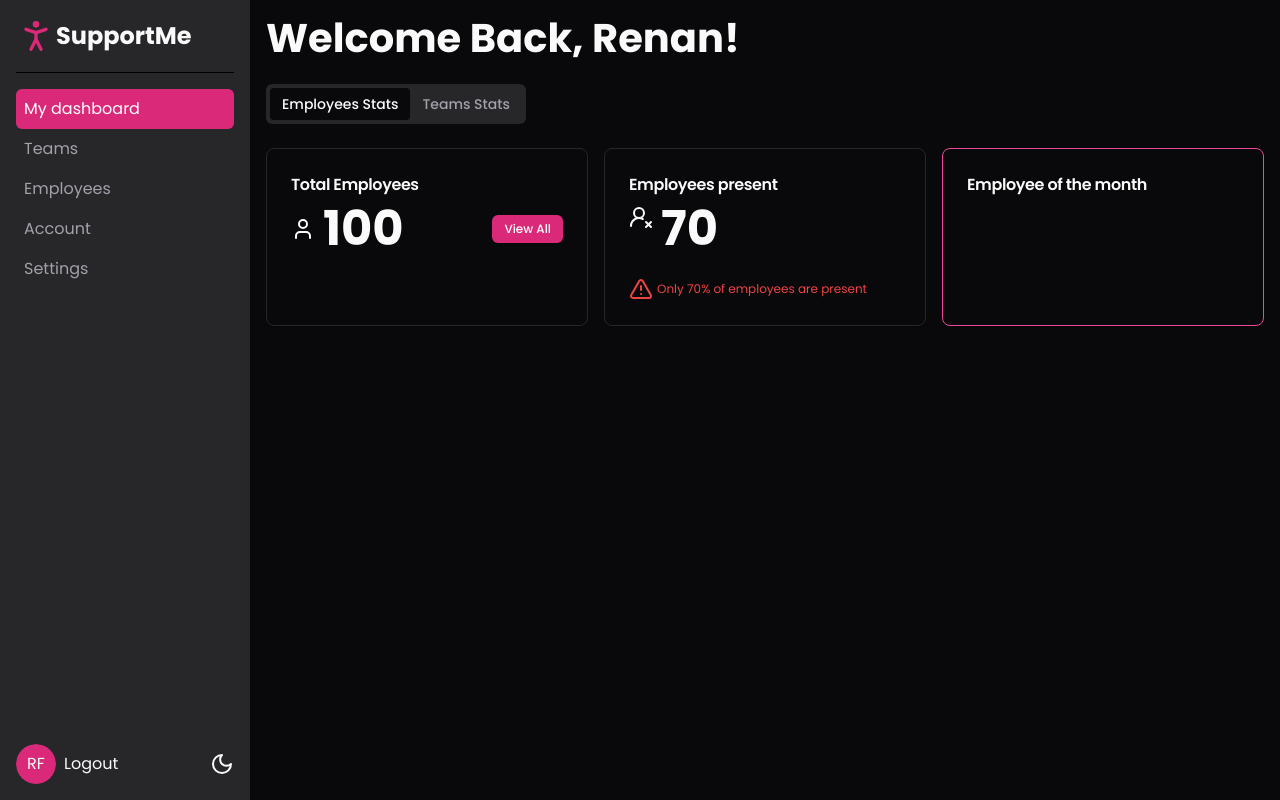
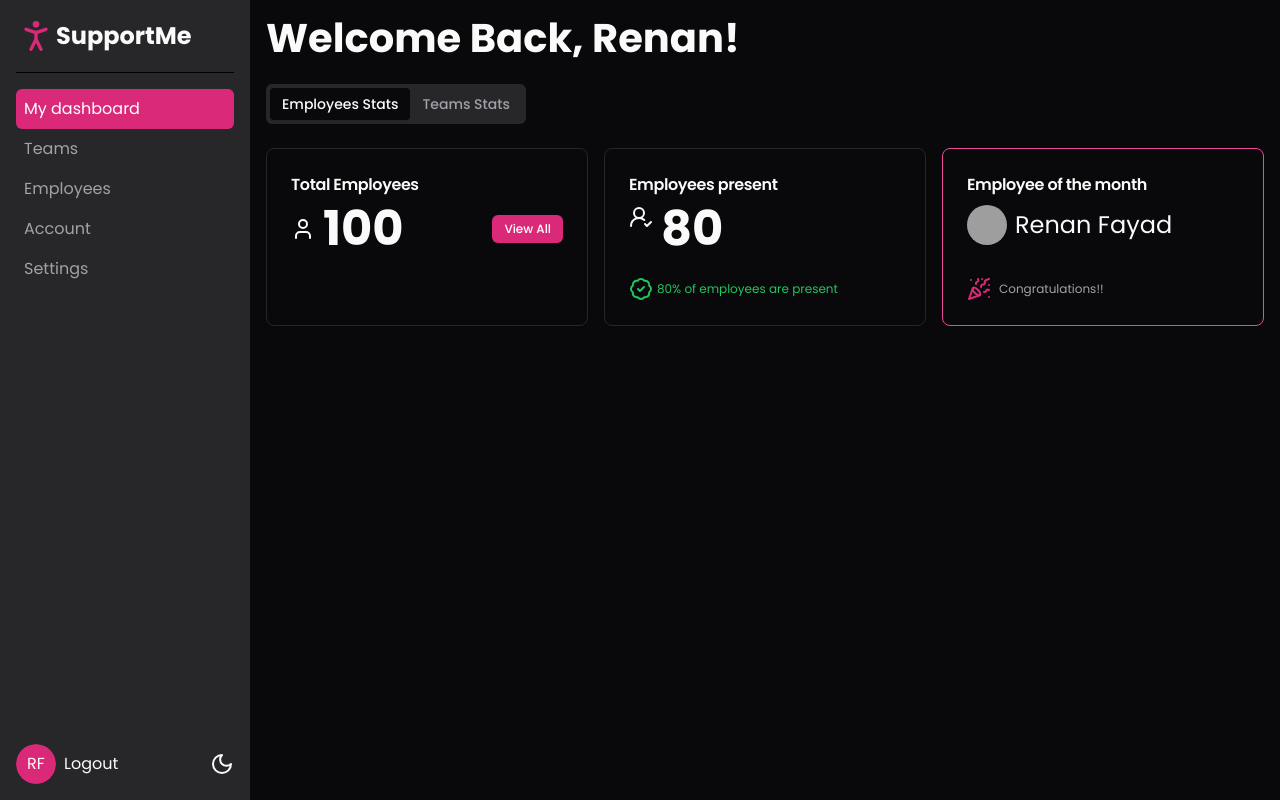
Before and after one commit to RRFayad/Shadcn, a Next.js app in the folder support-me-app/: page /dashboard in a window 1280 px wide. Built offline with nearby package versions, Linux system fonts and the light colour scheme; grey boxes are pictures that could not be loaded.

Commit message:
S06(Dashboard Page):34. Add the employee of the month card content

```diff
--- a/support-me-app/src/app/dashboard/components/employees-stats.tsx
+++ b/support-me-app/src/app/dashboard/components/employees-stats.tsx
@@ -1,3 +1,4 @@
+import { Avatar, AvatarFallback, AvatarImage } from "@/components/ui/avatar";
 import { Button } from "@/components/ui/button";
 import {
   Card,
@@ -9,6 +10,7 @@ import {
 import {
   AlertTriangleIcon,
   BadgeCheckIcon,
+  PartyPopperIcon,
   UserCheck2Icon,
   UserIcon,
   UserRoundXIcon,
@@ -17,7 +19,7 @@ import Link from "next/link";
 
 function EmployeesStats() {
   const totalEmployees = 100;
-  const employeesPresent = 70;
+  const employeesPresent = 80;
 
   return (
     <div className="grid gap-4 lg:grid-cols-3">
@@ -65,10 +67,24 @@ function EmployeesStats() {
         </CardFooter>
       </Card>
 
-      <Card className="border-pink-500">
+      <Card className="flex flex-col border-pink-500">
         <CardHeader className="pb-2">
           <CardTitle className="text-base">Employee of the month</CardTitle>
         </CardHeader>
+        <CardContent>
+          <div className="flex items-center gap-2">
+            <Avatar>
+              <AvatarImage src="https://avatars.githubusercontent.com/u/88623045" />
+              <AvatarFallback>RF</AvatarFallback>
+            </Avatar>
+
+            <div className="text-2xl">Renan Fayad</div>
+          </div>
+        </CardContent>
+        <CardFooter className="mt-auto flex items-center gap-2 text-xs text-muted-foreground">
+          <PartyPopperIcon className="text-primary" />
+          <span>Congratulations!!</span>
+        </CardFooter>
       </Card>
     </div>
   );
```
Also changed, not shown: 1 other file (tests, documents, lock files or other folders).
